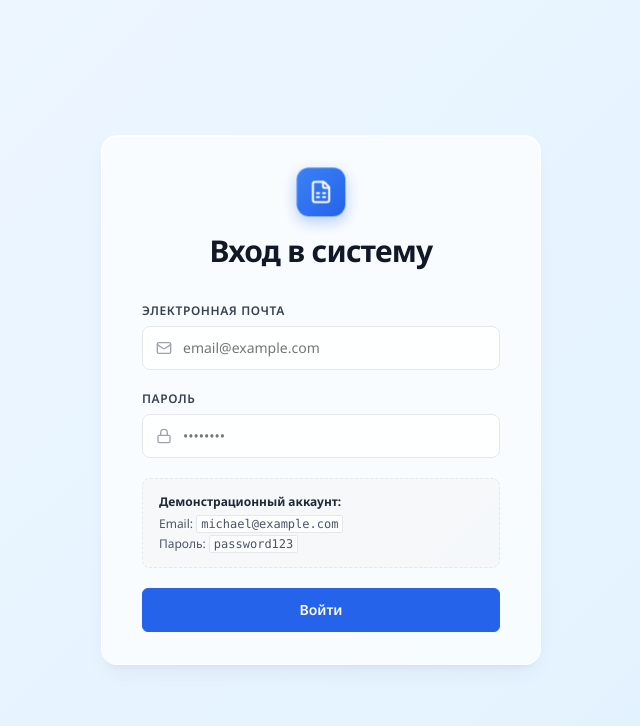
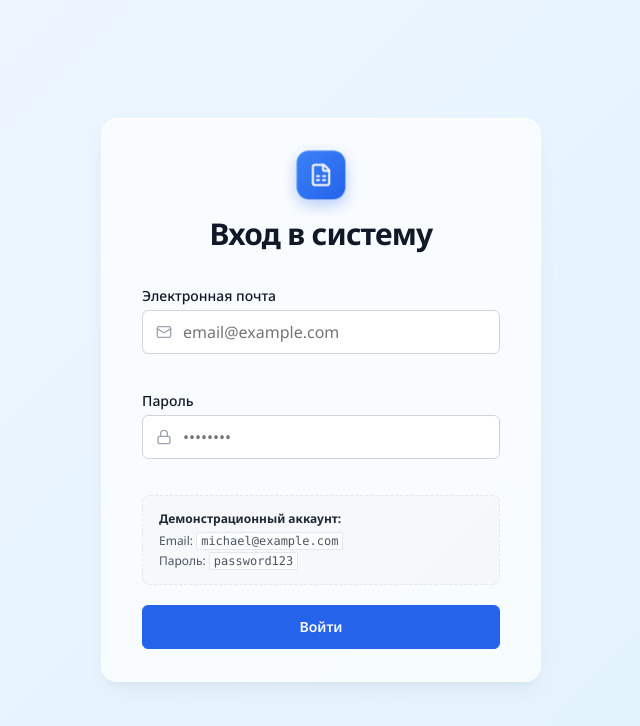
Before and after one commit to MichaelRayven/visual-programming, a React (Vite) app: page /login in a window 1280 px wide. Shown: the top 726 px of the page, without its empty margins (319-959 px from the left). Built offline with nearby package versions, Linux system fonts and the light colour scheme.

Commit message:
refactor(field): added icon prop to field

```diff
--- a/src/components/field.css
+++ b/src/components/field.css
@@ -19,3 +19,32 @@
   font-size: var(--font-size-xs);
   color: var(--color-error);
 }
+
+.field-input-icon-wrapper {
+  position: relative;
+  display: flex;
+  align-items: center;
+  width: 100%;
+}
+
+.field-input-icon {
+  position: absolute;
+  left: var(--spacing-3_5);
+  color: var(--color-text-tertiary);
+  pointer-events: none;
+  transition: color var(--transition-fast);
+}
+
+.field-input-icon-wrapper:focus-within .field-input-icon {
+  color: var(--color-primary-500);
+}
+
+.field-input-with-icon {
+  padding-left: var(--spacing-10) !important;
+}
+
+@media (prefers-color-scheme: dark) {
+  .field-input-icon-wrapper:focus-within .field-input-icon {
+    color: var(--color-primary-400);
+  }
+}
--- a/src/components/field.tsx
+++ b/src/components/field.tsx
@@ -1,4 +1,5 @@
 import clsx from "clsx";
+import type { LucideIcon } from "lucide-react";
 import "./field.css";
 import { Input } from "./input";
 
@@ -25,13 +26,31 @@ export const FieldLabel = ({
 export const FieldInput = ({
   error,
   className,
+  icon: Icon,
   ...props
-}: React.ComponentProps<"input"> & { error?: boolean }) => (
-  <Input
-    className={clsx({ "field-input-error": error }, className)}
-    {...props}
-  />
-);
+}: React.ComponentProps<"input"> & { error?: boolean; icon?: LucideIcon }) => {
+  if (Icon) {
+    return (
+      <div className="field-input-icon-wrapper">
+        <Icon size={16} className="field-input-icon" />
+        <Input
+          className={clsx(
+            { "field-input-error": error },
+            "field-input-with-icon",
+            className
+          )}
+          {...props}
+        />
+      </div>
+    );
+  }
+  return (
+    <Input
+      className={clsx({ "field-input-error": error }, className)}
+      {...props}
+    />
+  );
+};
 
 export const FieldError = ({ children }: { children: React.ReactNode }) => (
   <span className="field-error">{children}</span>
--- /dev/null
+++ b/src/hooks/useSpreadsheetShortcuts.ts
@@ -0,0 +1,39 @@
+import { useEffect } from "react";
+import { useAppDispatch } from "@/store";
+import { spreadsheetActions } from "@/store/spreadsheetSlice";
+
+export function useSpreadsheetShortcuts(saveStatus: string | null) {
+  const dispatch = useAppDispatch();
+
+  useEffect(() => {
+    const handleKeyDown = (e: KeyboardEvent) => {
+      if (e.ctrlKey && e.key === "s") {
+        e.preventDefault();
+        dispatch(spreadsheetActions.triggerSave());
+      } else if (e.ctrlKey && e.key === "z") {
+        e.preventDefault();
+        dispatch(spreadsheetActions.undo());
+      } else if (e.ctrlKey && e.key === "y") {
+        e.preventDefault();
+        dispatch(spreadsheetActions.redo());
+      } else if (e.ctrlKey && e.shiftKey && e.key === "Z") {
+        e.preventDefault();
+        dispatch(spreadsheetActions.redo());
+      }
+    };
+
+    const handleBeforeUnload = (e: BeforeUnloadEvent) => {
+      if (saveStatus === "saving") {
+        e.preventDefault();
+      }
+    };
+
+    window.addEventListener("keydown", handleKeyDown);
+    window.addEventListener("beforeunload", handleBeforeUnload);
+
+    return () => {
+      window.removeEventListener("keydown", handleKeyDown);
+      window.removeEventListener("beforeunload", handleBeforeUnload);
+    };
+  }, [saveStatus, dispatch]);
+}
--- a/src/lib/document.ts
+++ b/src/lib/document.ts
@@ -65,3 +65,17 @@ export const importDocFromCsv = (csv: string, title: string): Document => {
     updatedAt: Date.now(),
   };
 };
+
+export const downloadDocumentFile = (
+  content: string,
+  filename: string,
+  mimeType: string
+): void => {
+  const blob = new Blob([content], { type: `${mimeType};charset=utf-8;` });
+  const url = URL.createObjectURL(blob);
+  const link = document.createElement("a");
+  link.href = url;
+  link.download = filename;
+  link.click();
+  URL.revokeObjectURL(url);
+};
--- a/src/pages/dashboard.tsx
+++ b/src/pages/dashboard.tsx
@@ -24,6 +24,7 @@ import {
   useUIModals,
 } from "@/hooks/useDocumentStore";
 import {
+  downloadDocumentFile,
   exportDocToCsv,
   exportDocToJson,
   importDocFromCsv,
@@ -75,24 +76,12 @@ export function DashboardPage() {
 
   const handleExportCsv = (doc: Document) => {
     const csv = exportDocToCsv(doc);
-    const blob = new Blob([csv], { type: "text/csv;charset=utf-8;" });
-    const url = URL.createObjectURL(blob);
-    const link = document.createElement("a");
-    link.href = url;
-    link.download = `${doc.title}.csv`;
-    link.click();
-    URL.revokeObjectURL(url);
+    downloadDocumentFile(csv, `${doc.title}.csv`, "text/csv");
   };
 
   const handleExportJson = (doc: Document) => {
     const json = exportDocToJson(doc);
-    const blob = new Blob([json], { type: "application/json;charset=utf-8;" });
-    const url = URL.createObjectURL(blob);
-    const link = document.createElement("a");
-    link.href = url;
-    link.download = `${doc.title}.json`;
-    link.click();
-    URL.revokeObjectURL(url);
+    downloadDocumentFile(json, `${doc.title}.json`, "application/json");
   };
 
   const handleImportCsv = (e: React.ChangeEvent<HTMLInputElement>) => {
--- a/src/pages/login.css
+++ b/src/pages/login.css
@@ -99,99 +99,9 @@
   gap: var(--spacing-5);
 }
 
-.form-group {
-  display: flex;
-  flex-direction: column;
-  gap: var(--spacing-1_5);
-}
-
-.form-label {
-  font-size: var(--font-size-xs);
-  font-weight: var(--font-weight-semibold);
-  color: var(--color-neutral-700);
-  text-transform: uppercase;
-  letter-spacing: var(--letter-spacing-wider);
-}
-
-.input-container {
-  position: relative;
-  display: flex;
-  align-items: center;
-}
-
-.input-icon-left {
-  position: absolute;
-  left: var(--spacing-3_5);
-  color: var(--color-neutral-400);
-  pointer-events: none;
-  transition: color var(--transition-fast);
-}
-
-.login-input {
-  width: 100%;
+/* Custom fields styles (height override for standard inputs in login card) */
+.login-form .field-input-icon-wrapper input {
   height: 44px;
-  padding: 0 var(--spacing-4) 0 var(--spacing-10);
-  font-size: var(--font-size-sm);
-  color: var(--color-neutral-900);
-  outline: none;
-  background: rgba(255, 255, 255, 0.8);
-  border: 1px solid var(--color-neutral-200);
-  border-radius: var(--radius-lg);
-  transition:
-    border-color var(--transition-fast),
-    background-color var(--transition-fast),
-    box-shadow var(--transition-fast);
-}
-
-.login-input:hover:not(:disabled) {
-  background: white;
-  border-color: var(--color-neutral-300);
-}
-
-.login-input:focus:not(:disabled) {
-  background: white;
-  border-color: var(--color-primary-500);
-  box-shadow: 0 0 0 3px rgb(59 130 246 / 15%);
-}
-
-.input-container:focus-within .input-icon-left {
-  color: var(--color-primary-500);
-}
-
-/* Error states */
-.form-group.has-error .login-input {
-  border-color: var(--color-error);
-}
-
-.form-group.has-error .login-input:focus {
-  box-shadow: 0 0 0 3px rgb(239 68 68 / 15%);
-}
-
-.form-group.has-error .input-icon-left {
-  color: var(--color-error);
-}
-
-.field-error-message {
-  display: flex;
-  gap: var(--spacing-1);
-  align-items: center;
-  font-size: var(--font-size-xs);
-  font-weight: var(--font-weight-medium);
-  color: var(--color-error-dark);
-  animation: shakeError 0.3s ease-in-out;
-}
-
-@keyframes shakeError {
-  0%,
-  100% {
-    transform: translateX(0);
-  }
-  25% {
-    transform: translateX(-4px);
-  }
-  75% {
-    transform: translateX(4px);
-  }
 }
 
 /* Global Alert Callout */
@@ -303,35 +213,6 @@
     color: var(--color-neutral-400);
   }
 
-  .form-label {
-    color: var(--color-neutral-400);
-  }
-
-  .login-input {
-    color: white;
-    background: rgba(15, 23, 42, 0.6);
-    border: 1px solid var(--color-neutral-700);
-  }
-
-  .login-input:hover:not(:disabled) {
-    background: rgba(15, 23, 42, 0.8);
-    border-color: var(--color-neutral-600);
-  }
-
-  .login-input:focus:not(:disabled) {
-    background: #0f172a;
-    border-color: var(--color-primary-500);
-    box-shadow: 0 0 0 3px rgb(59 130 246 / 25%);
-  }
-
-  .form-group.has-error .login-input {
-    border-color: var(--color-error);
-  }
-
-  .field-error-message {
-    color: var(--color-error);
-  }
-
   .login-error-alert {
     color: var(--color-error);
     background-color: rgba(239, 68, 68, 0.1);
--- a/src/pages/login.tsx
+++ b/src/pages/login.tsx
@@ -8,6 +8,12 @@ import {
 import { type SubmitEventHandler, useState } from "react";
 import { Navigate } from "react-router-dom";
 import { Button } from "@/components/button";
+import {
+  FieldError,
+  FieldGroup,
+  FieldInput,
+  FieldLabel,
+} from "@/components/field";
 import { useAppDispatch, useAppSelector } from "@/store";
 import { authActions } from "@/store/authSlice";
 import "./login.css";
@@ -105,58 +111,56 @@ export function LoginPage() {
           )}
 
           {/* Email Input Group */}
-          <div className={`form-group ${emailError ? "has-error" : ""}`}>
-            <label htmlFor="email-input" className="form-label">
-              Электронная почта
-            </label>
-            <div className="input-container">
-              <MailIcon size={16} className="input-icon-left" />
-              <input
+          <FieldGroup>
+            <FieldLabel htmlFor="email-input">Электронная почта</FieldLabel>
+            <FieldInput
               id="email-input"
               type="email"
-                className="login-input"
+              icon={MailIcon}
               placeholder="email@example.com"
               value={email}
               onChange={(e) => setEmail(e.target.value)}
               disabled={loading}
               autoComplete="email"
+              error={!!emailError}
               required
             />
-            </div>
             {emailError && (
-              <span className="field-error-message">
-                <AlertCircleIcon size={12} />
+              <FieldError>
+                <AlertCircleIcon
+                  size={12}
+                  style={{ marginRight: "var(--spacing-1)", flexShrink: 0 }}
+                />
                 {emailError}
-              </span>
+              </FieldError>
             )}
-          </div>
+          </FieldGroup>
 
           {/* Password Input Group */}
-          <div className={`form-group ${passwordError ? "has-error" : ""}`}>
-            <label htmlFor="password-input" className="form-label">
-              Пароль
-            </label>
-            <div className="input-container">
-              <LockIcon size={16} className="input-icon-left" />
-              <input
+          <FieldGroup>
+            <FieldLabel htmlFor="password-input">Пароль</FieldLabel>
+            <FieldInput
               id="password-input"
               type="password"
-                className="login-input"
+              icon={LockIcon}
               placeholder="••••••••"
               value={password}
               onChange={(e) => setPassword(e.target.value)}
               disabled={loading}
               autoComplete="current-password"
+              error={!!passwordError}
               required
             />
-            </div>
             {passwordError && (
-              <span className="field-error-message">
-                <AlertCircleIcon size={12} />
+              <FieldError>
+                <AlertCircleIcon
+                  size={12}
+                  style={{ marginRight: "var(--spacing-1)", flexShrink: 0 }}
+                />
                 {passwordError}
-              </span>
+              </FieldError>
             )}
-          </div>
+          </FieldGroup>
 
           {/* Demo account hint card */}
           <div className="demo-info-card">
--- a/src/pages/profile.css
+++ b/src/pages/profile.css
@@ -146,22 +146,8 @@
   color: var(--color-text-primary);
 }
 
-.profile-input-wrapper {
-  position: relative;
-  display: flex;
-  align-items: center;
-  width: 100%;
-}
-
-.profile-input-icon {
-  position: absolute;
-  left: var(--spacing-3);
-  color: var(--color-text-tertiary);
-}
-
 .profile-input-field {
   width: 100%;
-  padding-left: calc(var(--spacing-3) + 20px) !important;
 }
 
 .profile-form-footer {
```
Also changed, not shown: src/components/layout/AppLayout.tsx (+11 -17 lines), src/pages/document.tsx (+2 -31 lines), src/pages/profile.tsx (+7 -15 lines). Lines whose indentation alone changed are shown as unchanged.
